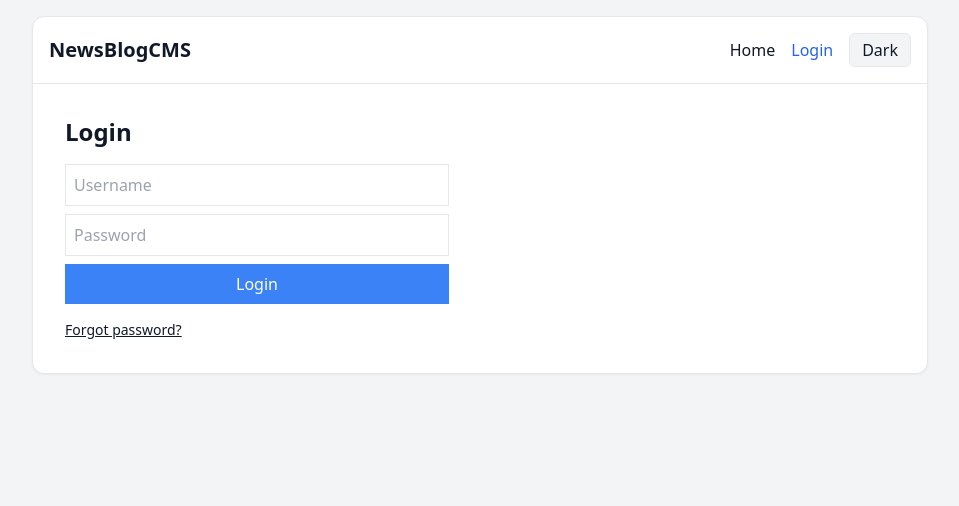
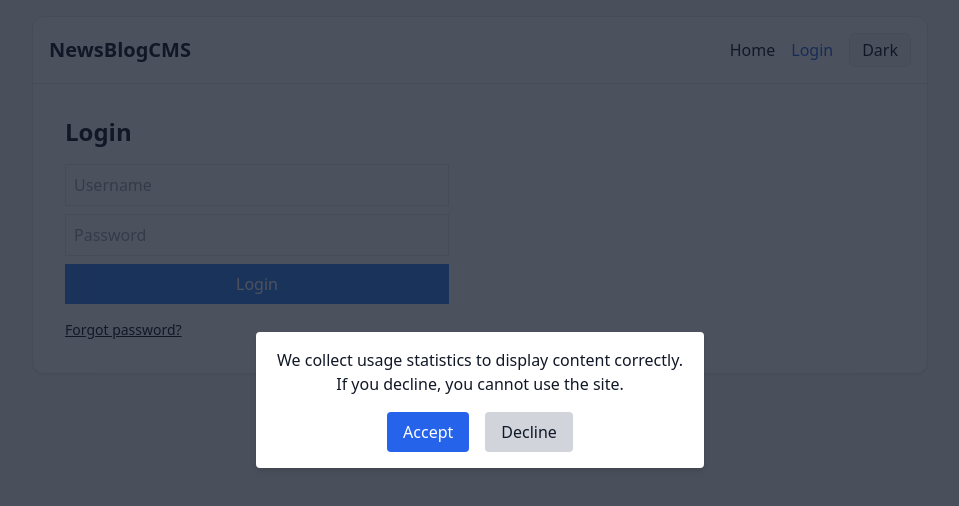
Before and after one commit to AsaTyr2018/newsbook, a Next.js app: page /admin/login in a window 1280 px wide. Shown: the top 506 px of the page, without its empty margins (160-1119 px from the left). Built offline with nearby package versions, Linux system fonts and the light colour scheme; no server answers; the database is empty.

Commit message:
Add consent API and banner component

```diff
--- /dev/null
+++ b/components/ConsentBanner.tsx
@@ -0,0 +1,35 @@
+import { useContext } from 'react';
+import { LocaleContext } from '../lib/LocaleContext';
+import { t } from '../lib/i18n';
+
+interface Props {
+  onAccept: () => void;
+  onDecline: () => void;
+}
+
+const ConsentBanner = ({ onAccept, onDecline }: Props) => {
+  const { locale } = useContext(LocaleContext);
+  return (
+    <div className="fixed inset-0 bg-gray-900 bg-opacity-75 flex items-center justify-center z-50">
+      <div className="bg-white dark:bg-gray-800 p-4 rounded shadow-md max-w-md text-center">
+        <p className="mb-4">{t(locale, 'consent_message')}</p>
+        <div className="flex justify-center gap-4">
+          <button
+            onClick={onAccept}
+            className="px-4 py-2 bg-blue-600 text-white rounded"
+          >
+            {t(locale, 'consent_accept')}
+          </button>
+          <button
+            onClick={onDecline}
+            className="px-4 py-2 bg-gray-300 dark:bg-gray-700 rounded"
+          >
+            {t(locale, 'consent_decline')}
+          </button>
+        </div>
+      </div>
+    </div>
+  );
+};
+
+export default ConsentBanner;
--- a/locales/de.json
+++ b/locales/de.json
@@ -128,5 +128,8 @@
   "user_group": "Gruppe:",
   "user_posts_title": "Beiträge",
   "user_posts_none": "Keine Beiträge vorhanden.",
-  "maintenance_message": "Bin gleich zurück..."
+  "maintenance_message": "Bin gleich zurück...",
+  "consent_message": "Wir erheben Nutzungsstatistiken, um Inhalte korrekt darzustellen. Wenn du das ablehnst, kannst du die Seite leider nicht nutzen.",
+  "consent_accept": "Akzeptieren",
+  "consent_decline": "Ablehnen"
 }
--- a/locales/en.json
+++ b/locales/en.json
@@ -128,5 +128,8 @@
   "user_group": "Group:",
   "user_posts_title": "Posts",
   "user_posts_none": "No posts available.",
-  "maintenance_message": "Be right back..."
+  "maintenance_message": "Be right back...",
+  "consent_message": "We collect usage statistics to display content correctly. If you decline, you cannot use the site.",
+  "consent_accept": "Accept",
+  "consent_decline": "Decline"
 }
--- a/pages/_app.tsx
+++ b/pages/_app.tsx
@@ -5,6 +5,7 @@ import { useRouter } from 'next/router';
 import Head from 'next/head';
 import '../styles/globals.css';
 import NavBar from '../components/NavBar';
+import ConsentBanner from '../components/ConsentBanner';
 import { SiteContext } from '../lib/SiteContext';
 import { ThemeContext, Theme } from '../lib/ThemeContext';
 import Maintenance from '../components/Maintenance';
@@ -17,6 +18,7 @@ export default function MyApp({ Component, pageProps: { session, ...pageProps }
   const [maintenance, setMaintenance] = useState(false);
   const [authBaseUrl, setAuthBaseUrl] = useState('');
   const [locale, setLocale] = useState<Locale>('en-EN');
+  const [consented, setConsented] = useState<boolean | null>(null);
 
   useEffect(() => {
     const fetchSettings = () => {
@@ -41,6 +43,7 @@ export default function MyApp({ Component, pageProps: { session, ...pageProps }
   }, [router.asPath]);
 
   useEffect(() => {
+    if (!consented) return;
     const track = (url: string) => {
       fetch('/api/track', {
         method: 'POST',
@@ -53,7 +56,14 @@ export default function MyApp({ Component, pageProps: { session, ...pageProps }
     return () => {
       router.events.off('routeChangeComplete', track);
     };
-  }, [router]);
+  }, [router, consented]);
+
+  useEffect(() => {
+    fetch('/api/consent')
+      .then((res) => res.json())
+      .then((data) => setConsented(data.consented))
+      .catch(() => setConsented(false));
+  }, []);
 
   useEffect(() => {
     const stored = (typeof window !== 'undefined' && window.localStorage.getItem('theme')) as Theme | null;
@@ -103,6 +113,21 @@ export default function MyApp({ Component, pageProps: { session, ...pageProps }
                   <Component {...pageProps} />
                 </main>
               </div>
+              {consented === false && (
+                <ConsentBanner
+                  onAccept={async () => {
+                    await fetch('/api/consent', {
+                      method: 'POST',
+                      headers: { 'Content-Type': 'application/json' },
+                      body: JSON.stringify({ accept: true }),
+                    }).catch(() => {});
+                    setConsented(true);
+                  }}
+                  onDecline={() => {
+                    window.location.href = 'https://www.google.com';
+                  }}
+                />
+              )}
             </div>
           </ThemeContext.Provider>
         </LocaleContext.Provider>
--- /dev/null
+++ b/pages/api/consent.ts
@@ -0,0 +1,30 @@
+import type { NextApiRequest, NextApiResponse } from 'next';
+import { prisma } from '../../lib/prisma';
+
+export default async function handler(req: NextApiRequest, res: NextApiResponse) {
+  const ipHeader = (req.headers['x-forwarded-for'] as string) || req.socket.remoteAddress || '';
+  const ip = ipHeader.split(',')[0].trim();
+
+  if (req.method === 'GET') {
+    const existing = await prisma.trackingConsent.findUnique({ where: { ip } });
+    res.status(200).json({ consented: !!existing });
+    return;
+  }
+
+  if (req.method === 'POST') {
+    const { accept } = req.body || {};
+    if (accept) {
+      await prisma.trackingConsent.upsert({
+        where: { ip },
+        update: {},
+        create: { ip },
+      });
+      res.status(200).json({ consented: true });
+    } else {
+      res.status(200).json({ consented: false });
+    }
+    return;
+  }
+
+  res.status(405).end();
+}
--- a/pages/api/track.ts
+++ b/pages/api/track.ts
@@ -10,6 +10,12 @@ export default async function handler(req: NextApiRequest, res: NextApiResponse)
   const { path } = req.body || {};
   const ipHeader = (req.headers['x-forwarded-for'] as string) || req.socket.remoteAddress || '';
   const ip = ipHeader.split(',')[0].trim();
+
+  const consent = await prisma.trackingConsent.findUnique({ where: { ip } });
+  if (!consent) {
+    res.status(403).json({ ok: false });
+    return;
+  }
 
   let postId: number | undefined;
   const match = /^\/news\/([^/?#]+)/.exec(path);
```
Also changed, not shown: 1 other file (tests, documents, lock files or other folders).
